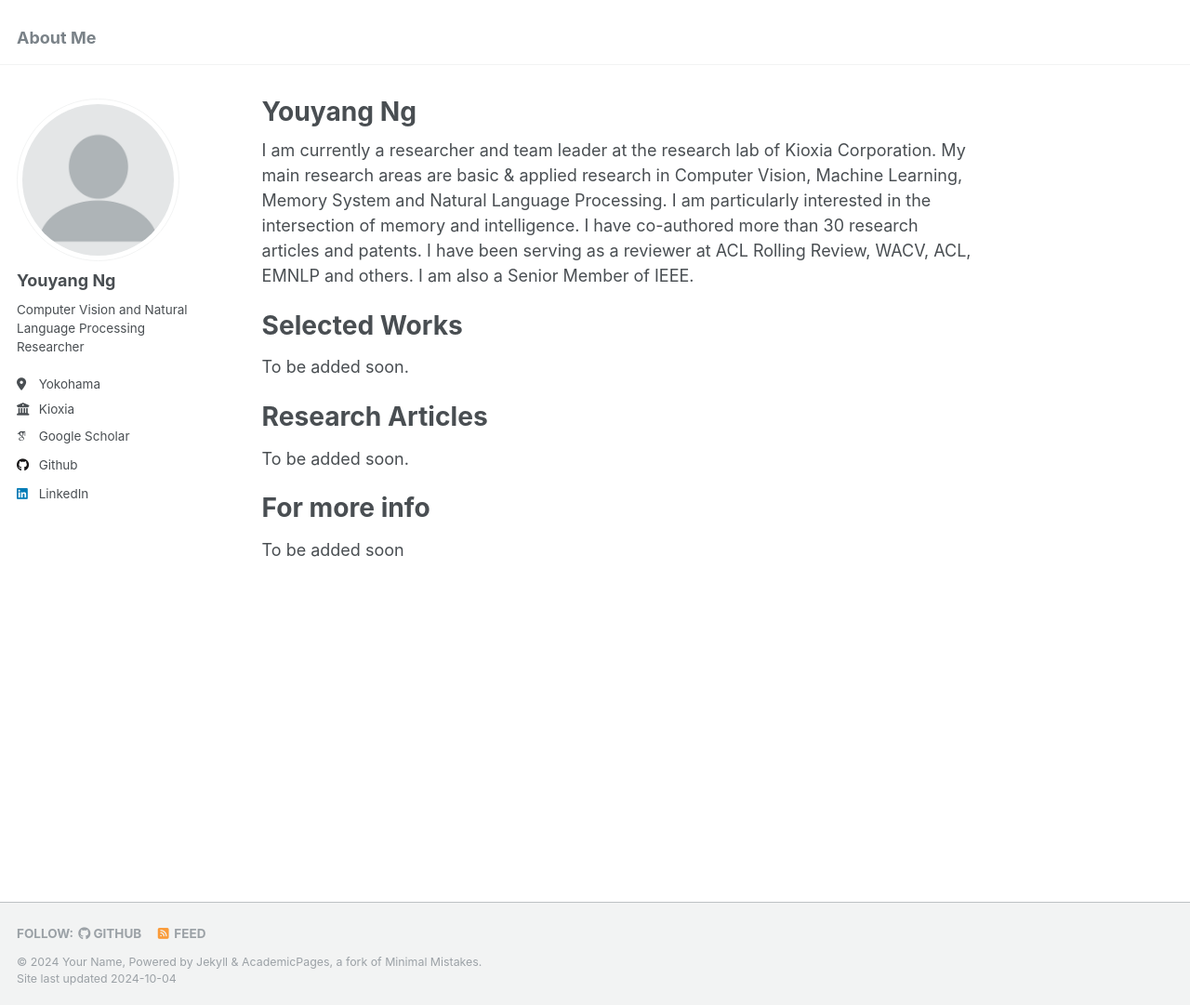
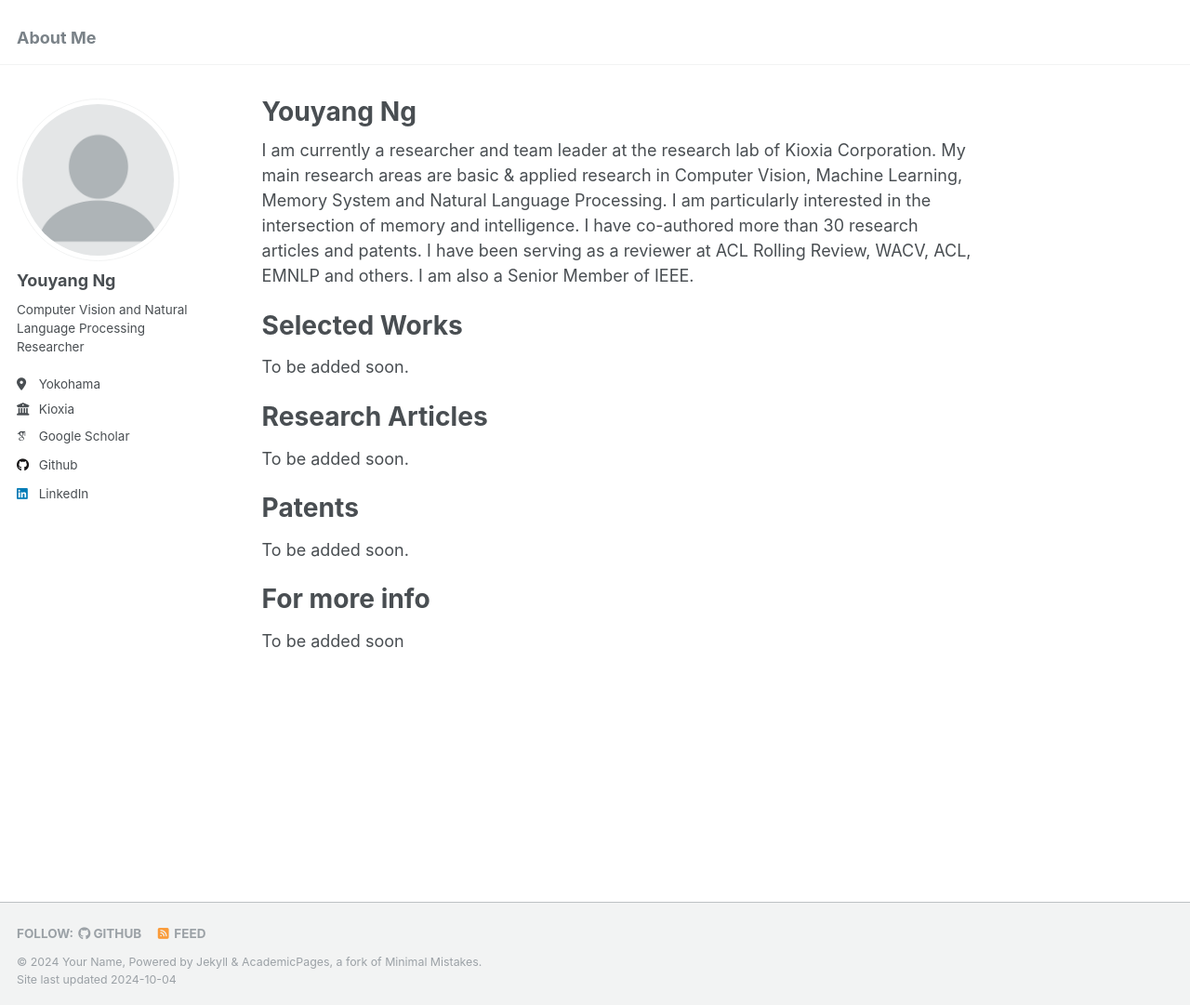
Before and after one commit to yy29/yy29.github.io, a Jekyll site: the page built from _pages/about.md, in a window 1280 px wide and 1081 px high. Shown: the whole window at 93% size. Built offline with Jekyll 4.4.1, drawn with Linux system fonts in a browser that asks for light colours; some web fonts are replaced.

Commit message:
Update about.md

```diff
--- a/_pages/about.md
+++ b/_pages/about.md
@@ -17,6 +17,10 @@ Research Articles
 ======
 To be added soon.
 
+Patents
+======
+To be added soon.
+
 For more info
 ======
 To be added soon
```
